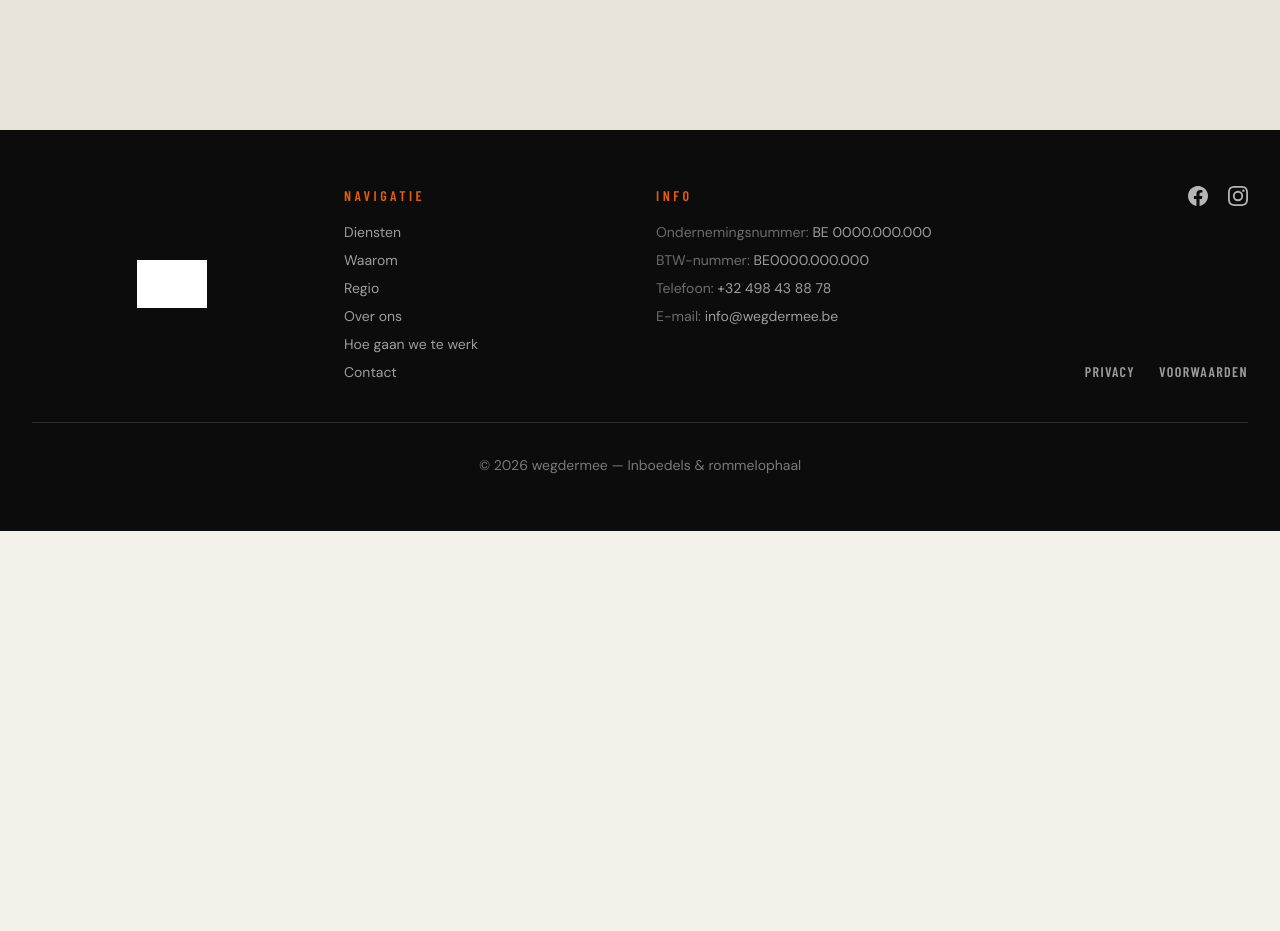
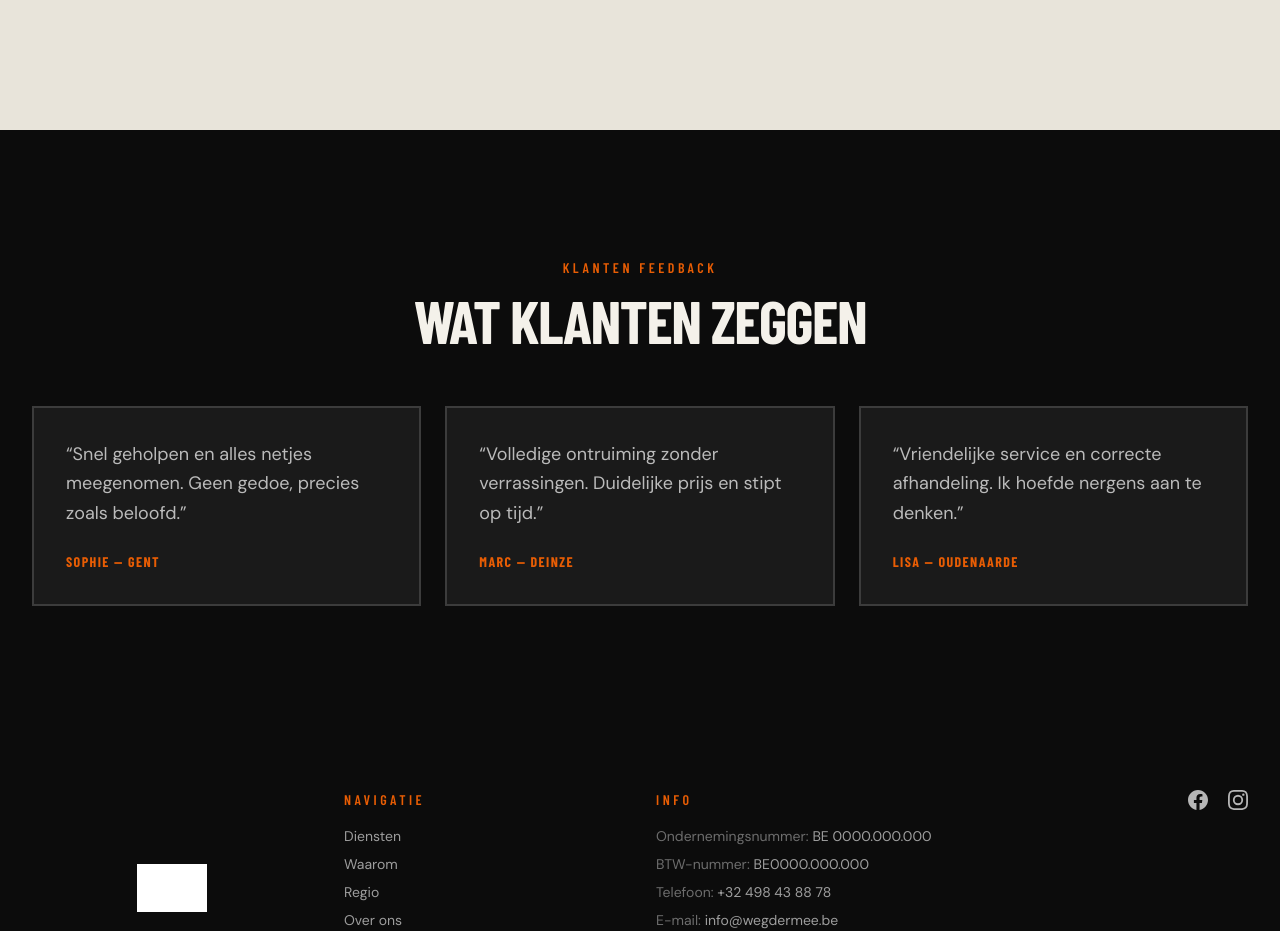
Before and after one commit to termoteniek/wegdermee, a React (Vite) app: page / in a window 1280 px wide. Shown: the part 5144-6075 px from the top of the page. Before the commit the page ends 5675 px from the top, so only its background shows below. Built offline with nearby package versions, Linux system fonts and the light colour scheme; a web font is replaced by a local one.

Commit message:
Add KlantenFeedback component to HomePage: introduce customer reviews section with quotes, names, and locations for enhanced user engagement.

```diff
--- /dev/null
+++ b/src/components/KlantenFeedback.tsx
@@ -0,0 +1,53 @@
+import { FadeIn } from './FadeIn'
+import { SectionLabel } from './ui/SectionLabel'
+
+const reviews = [
+  {
+    quote:
+      'Snel geholpen en alles netjes meegenomen. Geen gedoe, precies zoals beloofd.',
+    name: 'Sophie',
+    location: 'Gent',
+  },
+  {
+    quote:
+      'Volledige ontruiming zonder verrassingen. Duidelijke prijs en stipt op tijd.',
+    name: 'Marc',
+    location: 'Deinze',
+  },
+  {
+    quote:
+      'Vriendelijke service en correcte afhandeling. Ik hoefde nergens aan te denken.',
+    name: 'Lisa',
+    location: 'Oudenaarde',
+  },
+]
+
+export function KlantenFeedback() {
+  return (
+    <section id="feedback" className="bg-ink py-24 text-cream sm:py-32">
+      <div className="mx-auto max-w-7xl px-5 sm:px-8">
+        <FadeIn className="text-center">
+          <SectionLabel light>Klanten feedback</SectionLabel>
+          <h2 className="mt-3 font-display text-5xl font-extrabold uppercase leading-none tracking-tight sm:text-6xl">
+            Wat klanten zeggen
+          </h2>
+        </FadeIn>
+
+        <ul className="mt-14 grid gap-6 md:grid-cols-3">
+          {reviews.map((review, i) => (
+            <FadeIn key={review.name} delay={i * 0.06}>
+              <li className="flex h-full flex-col border-2 border-white/15 bg-ink-soft p-6 sm:p-8">
+                <p className="flex-1 text-base leading-relaxed text-white/70 sm:text-lg">
+                  &ldquo;{review.quote}&rdquo;
+                </p>
+                <p className="mt-6 font-display text-sm font-bold uppercase tracking-widest text-accent">
+                  {review.name} — {review.location}
+                </p>
+              </li>
+            </FadeIn>
+          ))}
+        </ul>
+      </div>
+    </section>
+  )
+}
--- a/src/pages/HomePage.tsx
+++ b/src/pages/HomePage.tsx
@@ -4,6 +4,7 @@ import { WhyUs } from '../components/WhyUs'
 import { Region } from '../components/Region'
 import { About } from '../components/About'
 import { HowWeWork } from '../components/HowWeWork'
+import { KlantenFeedback } from '../components/KlantenFeedback'
 
 export function HomePage() {
   return (
@@ -14,6 +15,7 @@ export function HomePage() {
       <HowWeWork />
       <Region />
       <About />
+      <KlantenFeedback />
     </>
   )
 }
```
